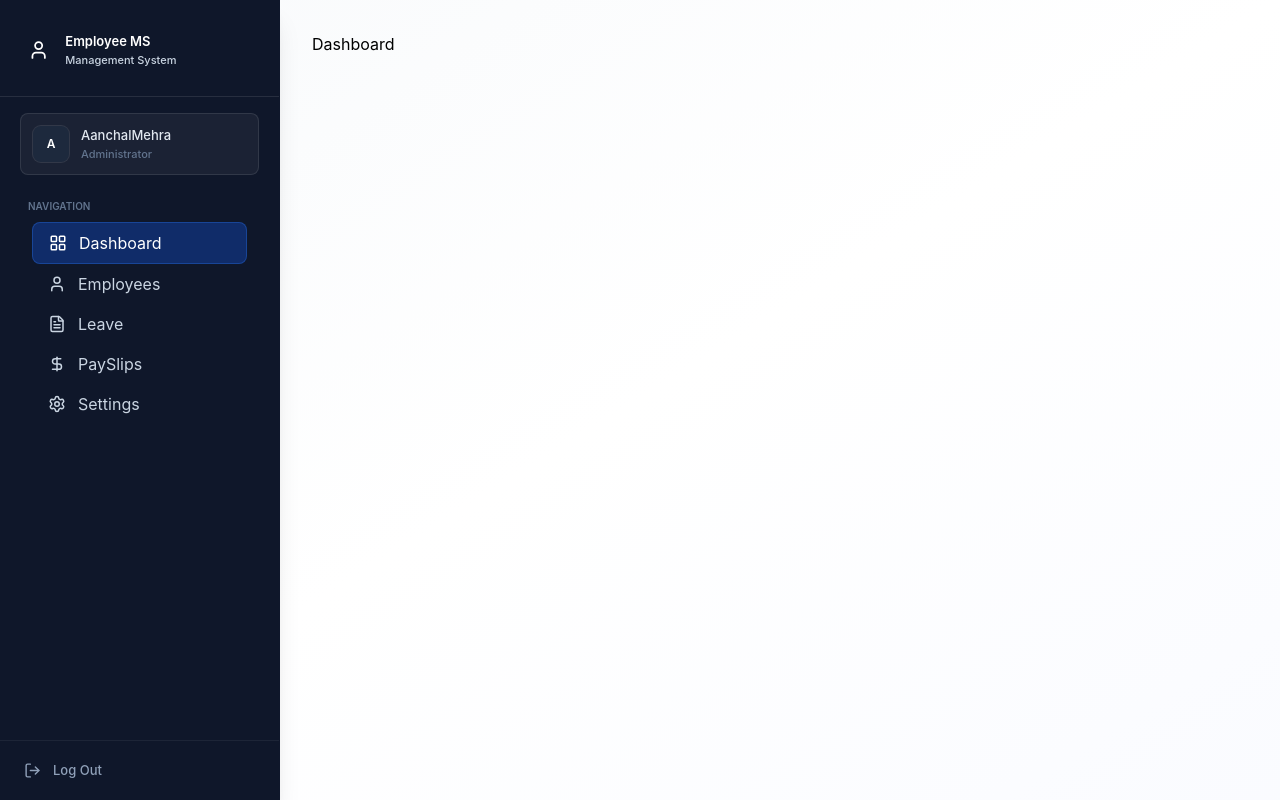
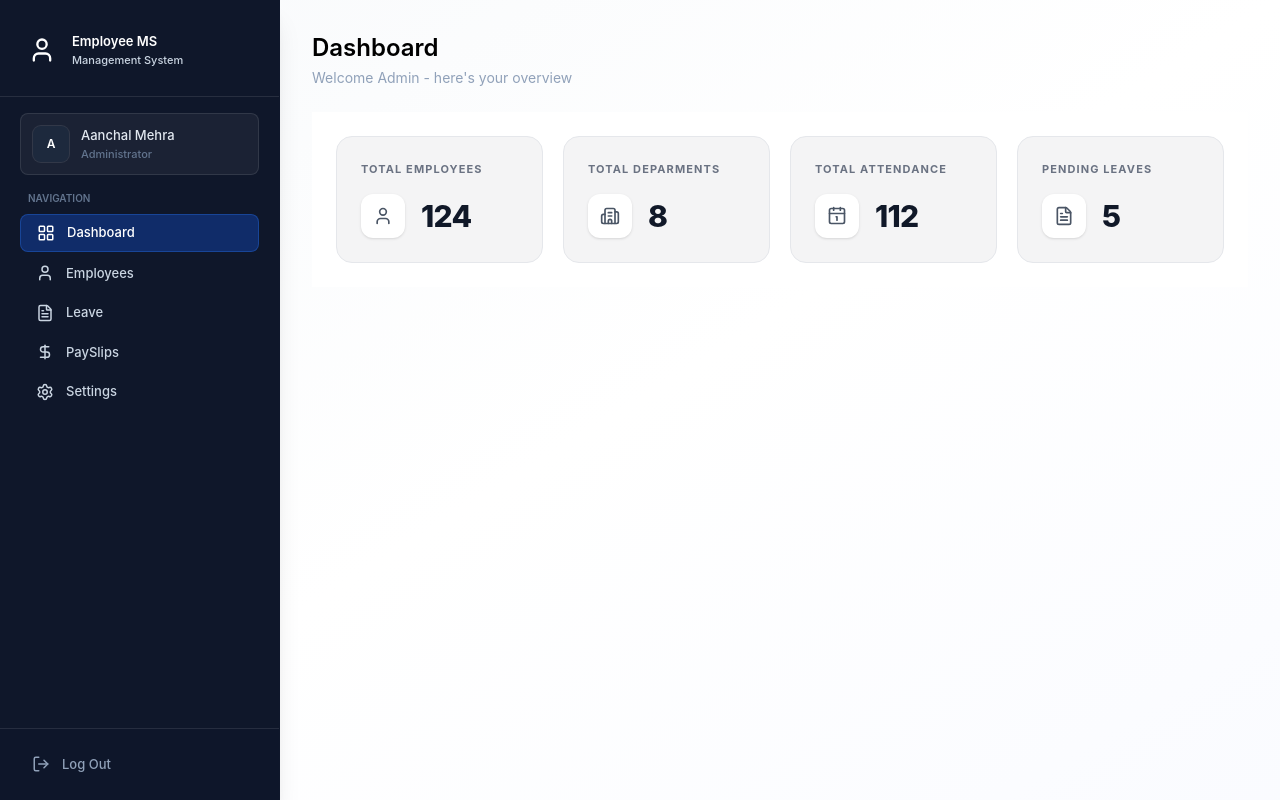
Before and after one commit to AanchalMehra/Employee_Management_System, a React (Vite) app in the folder frontend/: page /dashboard in a window 1280 px wide. Built offline with nearby package versions, Linux system fonts and the light colour scheme.

Commit message:
Dashboard page UI completed

```diff
--- /dev/null
+++ b/frontend/src/Alldata.jsx
@@ -0,0 +1,43 @@
+export const profile = {
+  _id: "u12345",
+  firstName: "Aanchal",
+  lastName: "Mehra",
+  email: "aanchal.mehra@example.com",
+  image: "https://i.pravatar.cc/150?img=5"
+};
+
+export const employeeData = {
+  name: "Aanchal Mehra",
+  role: "EMPLOYEE",
+  employeeId: "EMP1024",
+  dept:"Engineering",
+  status:"Software Engineer",
+
+  attendance: {
+    present: 22,
+    leave: 1
+  },
+
+  leaves: [
+    { date: "2026-04-01", reason: "Sick Leave", status: "Approved" },
+    { date: "2026-03-15", reason: "Personal Work", status: "Pending" }
+  ],
+
+  payslips: [
+    { month: "March", amount: "₹25,000", status: "Paid" },
+    { month: "February", amount: "₹25,000", status: "Paid" }
+  ],
+
+
+};
+
+
+export const dummyAdminData = {
+  name: "Kira seti",
+  totalEmployees: 124,
+  totalDepartments: 8,
+  todayAttendance: 112,
+  pendingLeaves: 5,
+  role: "ADMIN",
+  dept: "Operations"
+};
--- /dev/null
+++ b/frontend/src/Components/AdminDashboard.jsx
@@ -0,0 +1,75 @@
+import { Building2Icon, Calendar1Icon, FileTextIcon, UserIcon } from "lucide-react"
+
+function AdminDashboard({data}){
+
+    const stats=[
+        {
+
+    icon: <UserIcon size={20} />,
+    value: data.totalEmployees,
+    label: "Total Employees",
+    description:"Active workforce"
+},
+{
+
+    icon: <Building2Icon size={20} />,
+    value: data.totalDepartments,
+    label: "Total Deparments",
+    description:"Oranization Units"
+},
+{
+    icon: <Calendar1Icon size={20} />,
+    value: data.todayAttendance,
+    label: "Total Attendance",
+    description:"Checked In Today"
+},
+{
+      icon: <FileTextIcon size={20} />,
+    value: data.pendingLeaves,
+    label: "Pending Leaves",
+    description:"Awaiting approval"
+}
+
+    ]
+  return(
+     <>
+      <div  className="mb-6">
+            <h1 className="font-semibold text-2xl ">Dashboard</h1>
+            <p className="text-slate-400 text-sm mt-1">Welcome Admin - here's your overview</p>
+      </div>
+
+<div className="grid grid-cols-2 lg:grid-cols-4 gap-4 p-6 bg-white sm:gap-5 mb-8">
+  {stats.map((stat, index) => {
+    return (
+      <div
+        key={index}
+        className="bg-[#f4f4f5] border border-gray-200 p-6 rounded-2xl
+                   transition-all duration-300 ease-in-out cursor-pointer
+                   hover:bg-white hover:border-blue-500 hover:shadow-xl hover:-translate-y-1 group"
+      >
+        {/* Title: card.title */}
+        <h1 className="text-gray-500 text-[11px] font-bold uppercase tracking-widest mb-4 group-hover:text-blue-600 transition-colors">
+          {stat.label}
+        </h1>
+
+
+        <div className="flex items-center gap-4">
+
+          <div className="p-3 bg-white rounded-xl text-gray-600 shadow-sm group-hover:bg-blue-600 group-hover:text-white transition-all duration-300">
+            {stat.icon}
+          </div>
+
+          {/* Value: card.value */}
+          <h2 className=" text-2xl md:text-3xl font-extrabold text-gray-900 tracking-tight">
+            {stat.value}
+          </h2>
+        </div>
+      </div>
+    )
+  })}
+</div>
+
+    </>
+  )
+}
+export default AdminDashboard
--- /dev/null
+++ b/frontend/src/Components/EmployeeDashboard.jsx
@@ -0,0 +1,80 @@
+import { IndianRupeeIcon,CalendarCheck,ArrowRightIcon, FileTextIcon} from "lucide-react";
+import { Link } from "react-router-dom";
+function EmployeeDashboard({data}){
+    const firstName = data.name.split(" ")[0];
+
+const cards=[{
+    title: "Latest Payslip",
+    icon: <IndianRupeeIcon size={20} />,
+    value: data.payslips[0].amount
+},
+{
+    title: "Attendance",
+    icon: <CalendarCheck size={20} />,
+    value: data.attendance.present,
+},
+{
+    title: "Pending Leaves",
+    icon: <FileTextIcon size={20} />,
+    value: data.attendance.leave,
+}
+]
+
+   return(
+    <>
+      <div  className="mb-6">
+         <h1 className="font-semibold text-2xl ">Welcome, {firstName}!</h1>
+         <p className="text-slate-400 text-sm mt-1">{data.status} - {data.dept}</p>
+      </div>
+
+<div className="grid grid-cols-1 lg:grid-cols-3 gap-6 p-6 bg-white">
+  {cards.map((card, index) => {
+    return (
+      <div
+        key={index}
+        className="bg-[#f4f4f5] border border-gray-200 p-6 rounded-2xl
+                   transition-all duration-300 ease-in-out cursor-pointer
+                   hover:bg-white hover:border-blue-500 hover:shadow-xl hover:-translate-y-1 group"
+      >
+        {/* Title: card.title */}
+        <h1 className="text-gray-500 text-[11px] font-bold uppercase tracking-widest mb-4 group-hover:text-blue-600 transition-colors">
+          {card.title}
+        </h1>
+
+        {/* Inner Div: Icon and Value */}
+        <div className="flex items-center gap-4">
+          {/* Icon: card.icon */}
+          <div className="p-3 bg-white rounded-xl text-gray-600 shadow-sm group-hover:bg-blue-600 group-hover:text-white transition-all duration-300">
+            {card.icon}
+          </div>
+
+          {/* Value: card.value */}
+          <h2 className=" text-2xl md:text-3xl font-extrabold text-gray-900 tracking-tight">
+            {card.value}
+          </h2>
+        </div>
+      </div>
+    )
+  })}
+</div>
+
+<div className='mt-8 flex flex-col sm:flex-row gap-4 px-6'>
+  <Link
+    to="/attendance"
+className='flex flex-0.5 items-center justify-center gap-2 px-5 py-2.5 bg-[#2563eb] text-white text-[15px] font-semibold rounded-xl shadow-md shadow-blue-100 hover:bg-[#1d4ed8] hover:shadow-lg transition-all active:scale-95'>
+    <span>Mark Attendance</span>
+    <ArrowRightIcon className="w-5 h-5 text-white" />
+  </Link>
+
+  <Link
+    to="/leave"
+className=' flex-0.5 text-center px-5 py-2.5 bg-white border border-slate-200 text-slate-600 text-[15px] font-semibold rounded-xl shadow-sm hover:bg-slate-50 hover:border-slate-300 transition-all active:scale-95'>
+Apply for Leave
+
+  </Link>
+</div>
+
+    </>
+   )
+}
+export default EmployeeDashboard
--- /dev/null
+++ b/frontend/src/Components/Loading.jsx
@@ -0,0 +1,9 @@
+function Loading() {
+  return (
+    <div className="flex items-center justify-center h-screen ">
+      <div className="w-10 h-10 border-4 border-blue-500 border-t-transparent rounded-full animate-spin"></div>
+    </div>
+  );
+}
+
+export default Loading;
--- a/frontend/src/Components/SideBar.jsx
+++ b/frontend/src/Components/SideBar.jsx
@@ -2,21 +2,21 @@ import { Calendar1Icon, DollarSignIcon, FileTextIcon, LayoutGridIcon,
      MenuIcon, Settings, UserIcon, XIcon, LogOutIcon } from "lucide-react";
 import { useEffect, useState } from "react";
 import {  useLocation } from "react-router-dom";
-import { profile } from "../data";
+import { profile } from "../Alldata";
 import { NavLink } from "react-router-dom";
 
 function SideBar(){
-    const {pathName}=useLocation();
+    const {pathname}=useLocation();
     const[userName,setUserName]=useState("")
      const [mobileOpen,setMobileOpen]=useState(true);
 
      useEffect(()=>{
-        setUserName(profile.firstName + ""+ profile.lastName)
+        setUserName(profile.firstName +" "+ profile.lastName)
      },[])
     //close the mobile menu when route changes
       useEffect(()=>{
         setMobileOpen(false)
-     },[pathName])
+     },[pathname])
 
      const role=""||"ADMIN"
      const navItems=[
@@ -34,62 +34,56 @@ function SideBar(){
         window.location.href="/login"
     }
 
-  const sidebarContent=(
-    <>
-    <div className="flex flex-col w-full h-full">
-
-        {/* Top Header Section with the white line you wanted */}
-        <div className="w-full px-5 pt-6 pb-5 border-b border-white/10">
+  const sidebarContent = (
+  <div className="flex flex-col h-full bg-[#0f172a]">
+    {/* Top Header Section */}
+    <div className="w-full px-5 pt-6 pb-5 border-b border-white/10 shrink-0">
       <div className="flex items-center justify-between">
         <div className="flex items-center gap-4 p-2">
-                    <UserIcon className="text-white size-7"/>
-                    <div className="flex flex-col w-full">
+          <UserIcon className="text-white size-7" />
+          <div className="flex flex-col">
             <p className="font-semibold text-white text-[13px]">Employee MS</p>
             <p className="text-[11px] font-medium text-slate-300">Management System</p>
           </div>
         </div>
-                {/* Close button on mobile */}
-                <button onClick={()=>setMobileOpen(false)}
-                    className="lg:hidden text-slate-400 hover:text-white p-1">
-                    <XIcon size={20}/>
+        <button onClick={() => setMobileOpen(false)} className="lg:hidden text-slate-400 hover:text-white p-1">
+          <XIcon size={20} />
         </button>
       </div>
     </div>
 
-        {/* Profile Section - Now lives below the white line */}
+    {/* Scrollable Area (Profile + Nav) */}
+    <div className="flex-1 overflow-y-auto custom-scrollbar">
+      {/* Profile Section */}
       <div className="px-5 py-4">
-            { userName && (
+        {userName && (
           <div className="p-3 rounded-lg bg-white/5 border border-white/10">
             <div className="flex items-center gap-3">
-                        <div className="w-9 h-9 rounded-lg bg-slate-800 ring-1 ring-white/10 flex items-center justify-center">
-                           <span className="text-white text-xs font-semibold">
-                            {userName.charAt(0).toUpperCase()}
-                           </span>
+              <div className="w-9 h-9 rounded-lg bg-slate-800 ring-1 ring-white/10 flex items-center justify-center shrink-0">
+                <span className="text-white text-xs font-semibold">{userName.charAt(0).toUpperCase()}</span>
               </div>
-                       <div className="text-[13px] font-medium text-slate-200">
+              <div className="text-[13px] font-medium text-slate-200 truncate">
                 {userName}
-                        <p className="text-slate-500 text-[11px]">{role==="ADMIN"?"Administrator":"Employee"}</p>
+                <p className="text-slate-500 text-[11px]">{role === "ADMIN" ? "Administrator" : "Employee"}</p>
               </div>
             </div>
           </div>
         )}
-            <div className="pt-6 px-2 pb-2">
-                <p className="uppercase text-slate-500 font-semibold text-[10px]">Navigation</p>
       </div>
-            <div className="overflow-y-auto flex-1 px-3 space-y-0.5">
-                     <nav>
+
+      {/* Navigation Links */}
+      <div className="px-5">
+        <p className="uppercase text-slate-500 font-semibold text-[10px] px-2 pb-2">Navigation</p>
+        <nav className="space-y-1">
           {navItems.map((item, index) => {
             const Icon = item.icon;
-
             return (
               <NavLink
                 key={index}
                 to={item.href}
                 className={({ isActive }) =>
-          `flex items-center gap-3 px-4 py-2 rounded-lg transition
-          ${isActive
-            ? "bg-blue-600/30 text-white border border-blue-500/30"
-            : "text-slate-300 hover:bg-white/5 hover:text-white"}`
+                  `flex items-center gap-3 px-4 py-2 rounded-lg transition text-[13px] font-medium
+                  ${isActive ? "bg-blue-600/30 text-white border border-blue-500/30" : "text-slate-300 hover:bg-white/5 hover:text-white"}`
                 }
               >
                 <Icon size={18} />
@@ -99,23 +93,16 @@ function SideBar(){
           })}
         </nav>
       </div>
-
-
     </div>
 
-    </div>
-
-     <div className="p-3 border-t border-white/6 mt-auto">
-        <button onClick={handleLogOut}
-        className="flex px-3 py-2 w-full items-center gap-3 text-[13px]
-         font-medium text-slate-400 hover:text-rose-400 hover:bg-rose-600/8 transition-all duration-300">
-        <LogOutIcon className="w-[17px] h-[17px]"/>
+    {/* Bottom Section: Log Out */}
+    <div className="p-4 border-t border-white/10 mt-auto bg-slate-900/50">
+      <button onClick={handleLogOut} className="flex px-4 py-2.5 w-full items-center gap-3 text-[13px] font-medium text-slate-400 hover:text-rose-400 hover:bg-rose-500/10 rounded-lg transition-all">
+        <LogOutIcon size={18} />
         Log Out
       </button>
     </div>
-
-    </>
-
+  </div>
 )
 return(
 
@@ -135,14 +122,13 @@ return(
         {sidebarContent}
        </aside>
         {/*Sidebar for the mobile screen */}
-       <aside className={`lg:hidden fixed inset-y-0 left-0  h-full w-36
-       text-white  bg-blue-500 border border-white/4 flex flex-col transform
-        transition-transform duration-300
-       ${mobileOpen?"translate-x-0": "-translate-x-full"
-
-       }`}>
+       <aside className={`lg:hidden fixed inset-y-0 left-0 h-full w-[280px]
+  z-50 bg-[#0f172a] border-r border-white/10 flex flex-col transform
+  transition-transform duration-300 ease-in-out
+  ${mobileOpen ? "translate-x-0" : "-translate-x-full"}`}>
   {sidebarContent}
 </aside>
+
     </>
 
 )
--- a/frontend/src/Pages/Dashboard.jsx
+++ b/frontend/src/Pages/Dashboard.jsx
@@ -1,6 +1,23 @@
+import { useState,useEffect } from "react";
+import { employeeData,dummyAdminData } from "../Alldata";
+import Loading from "../Components/Loading"
+import EmployeeDashboard from "../Components/EmployeeDashboard";
+import AdminDashboard from "../Components/AdminDashboard";
 function Dashboard(){
-    return(
-        <h1>Dashboard</h1>
-    )
+    const [data,setData]=useState(null);
+     const [loading,setLoading]=useState(true);
+
+     useEffect(()=>{
+        setData(dummyAdminData)
+        setTimeout(()=>
+        setLoading(false),1000)
+     },[])
+
+     if(loading) return <Loading/>
+     if(!data) return <p text-center text-slate-500 py-2>Failed to Load Dashboard</p>
+
+
+    if(data.role==="ADMIN")return <AdminDashboard  data={data}/>
+    else return <EmployeeDashboard data={data}/>
 }
 export default Dashboard;
--- a/frontend/src/Pages/LoginLanding.jsx
+++ b/frontend/src/Pages/LoginLanding.jsx
@@ -30,7 +30,7 @@ function LoginLanding(){
   </Link>
 
   {/* Employee Button */}
-  <Link to="/employee" className="group">
+  <Link to="employee" className="group">
     <button className="relative flex justify-between items-center w-full px-6 py-4 bg-gradient-to-r from-purple-600 to-purple-500 text-white rounded-2xl shadow-lg shadow-purple-500/30 overflow-hidden transition-all duration-300 transform group-hover:-translate-y-1 group-hover:shadow-xl group-active:scale-95">
       <div className="absolute inset-0 bg-white/10 opacity-0 group-hover:opacity-100 transition-opacity pointer-events-none" />
 
--- a/frontend/src/data.jsx
+++ /dev/null
@@ -1,7 +0,0 @@
-export const profile = {
-  _id: "u12345",
-  firstName: "Aanchal",
-  lastName: "Mehra",
-  email: "aanchal.mehra@example.com",
-  image: "https://i.pravatar.cc/150?img=5"
-};
```
Lines whose indentation alone changed are shown as unchanged.
